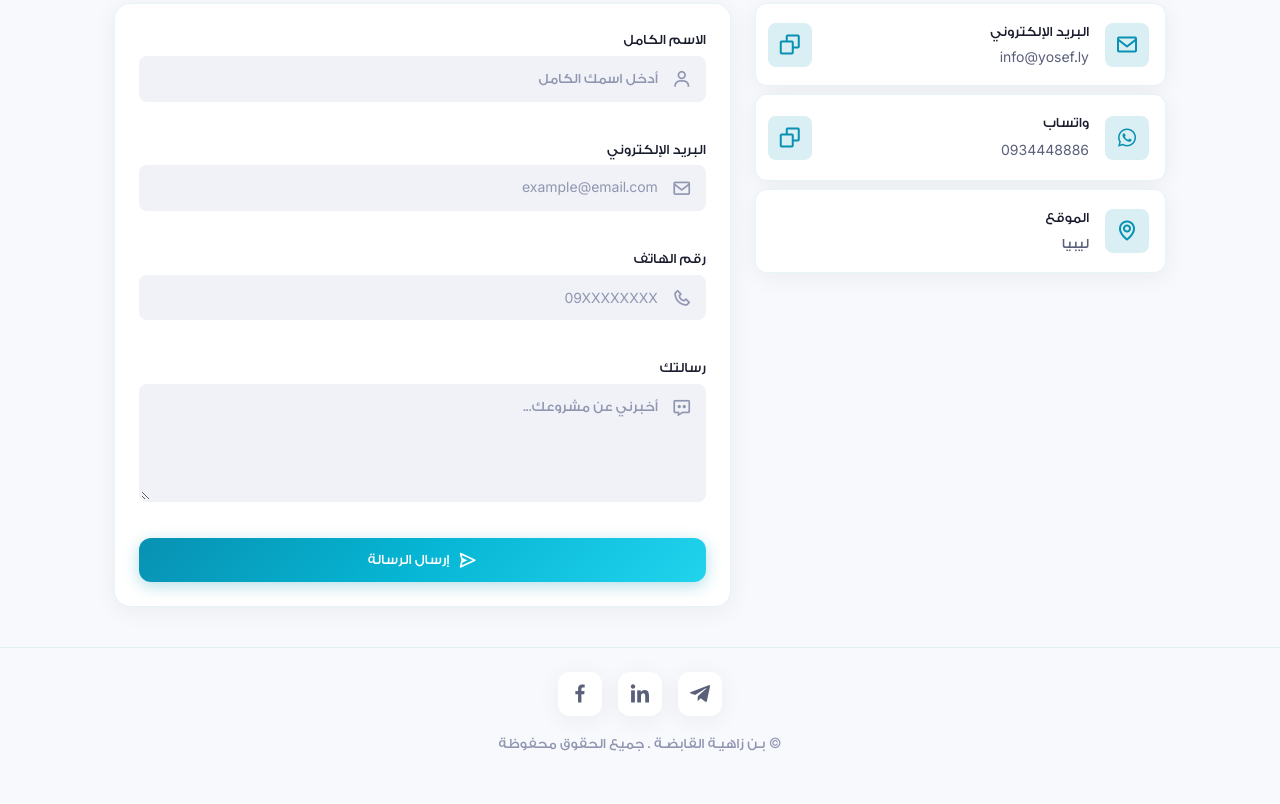
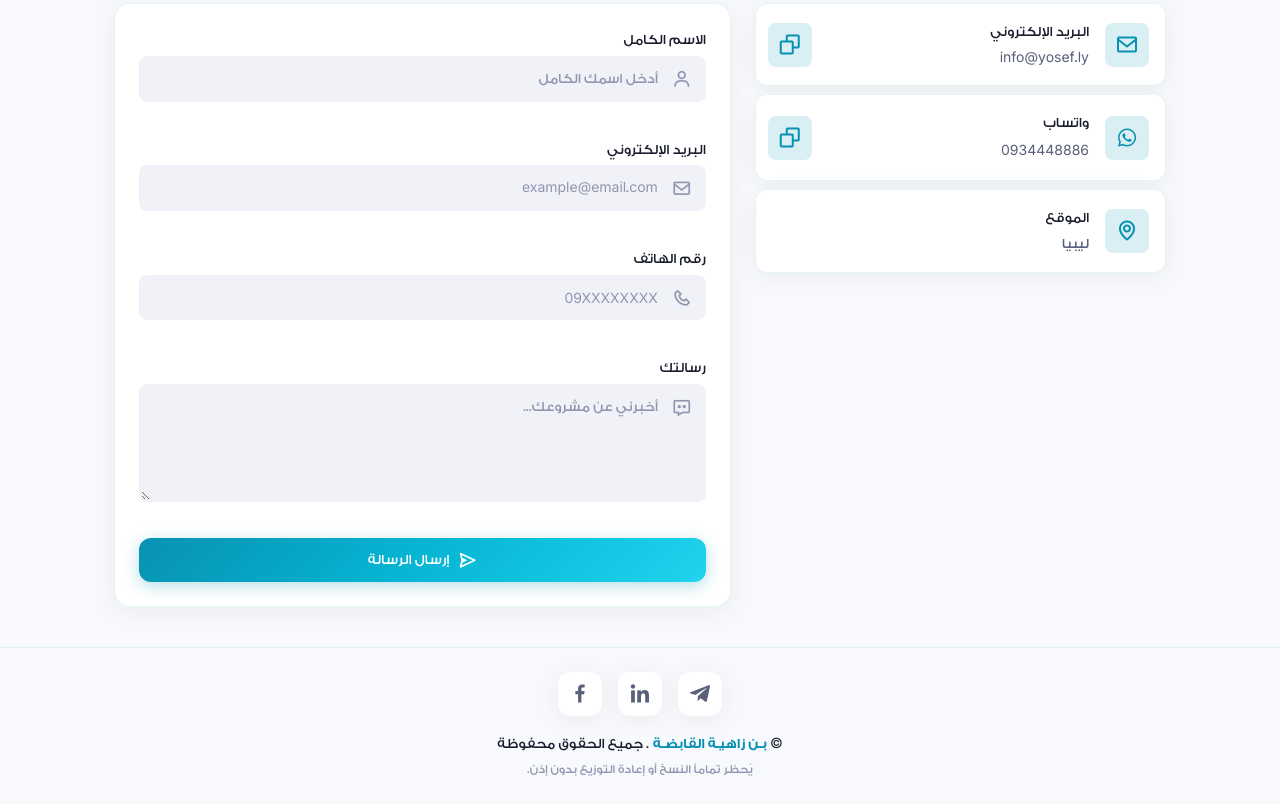
Before and after one commit to k69ly/Yosef_Portfolio, a plain HTML site: page index.html in a window 1280 px wide. Shown: the part 3128-3932 px from the top of the page. Before the commit the page ends 3908 px from the top, so only its background shows below. Drawn offline with nearby package versions, Linux system fonts and the light colour scheme.

Commit message:
refactor: update footer layout and styling while strengthening copyright and usage restrictions

```diff
--- a/index.html
+++ b/index.html
@@ -698,9 +698,12 @@
             ><i class="bx bxl-facebook"></i
           ></a>
         </div>
-        <p class="footer__copy">
-          &copy; بـن زاهيـة القابضـة . جميع الحقوق محفوظة
-        </p>
+        <div class="footer__copy">
+          <p class="footer__copyright">
+            &copy; <span class="footer__brand">بـن زاهيـة القابضـة</span> . جميع الحقوق محفوظة
+          </p>
+          <p class="footer__legal">يُحظر تماماً النسخ أو إعادة التوزيع بدون إذن.</p>
+        </div>
       </div>
     </footer>
 
--- a/style.css
+++ b/style.css
@@ -525,7 +525,10 @@ input, textarea { font-family: inherit; font-size: inherit; outline: none; borde
 .footer { padding: var(--space-xl) 0; border-top: 1px solid var(--clr-border); }
 .footer__container { display: flex; flex-direction: column; align-items: center; gap: var(--space-md); }
 .footer__socials { display: flex; gap: var(--space-md); }
-.footer__copy { font-size: var(--fs-sm); color: var(--clr-text-muted); }
+.footer__copy { text-align: center; }
+.footer__copyright { font-size: var(--fs-sm); color: var(--clr-text-primary); margin-bottom: 4px; }
+.footer__brand { font-weight: var(--fw-bold); color: var(--clr-accent); }
+.footer__legal { font-size: var(--fs-xs); color: var(--clr-text-muted); font-weight: var(--fw-medium); }
 
 /* ============================================
    SCROLL TO TOP
```
Also changed, not shown: en/index.html (+6 -3 lines), 2 other files.
